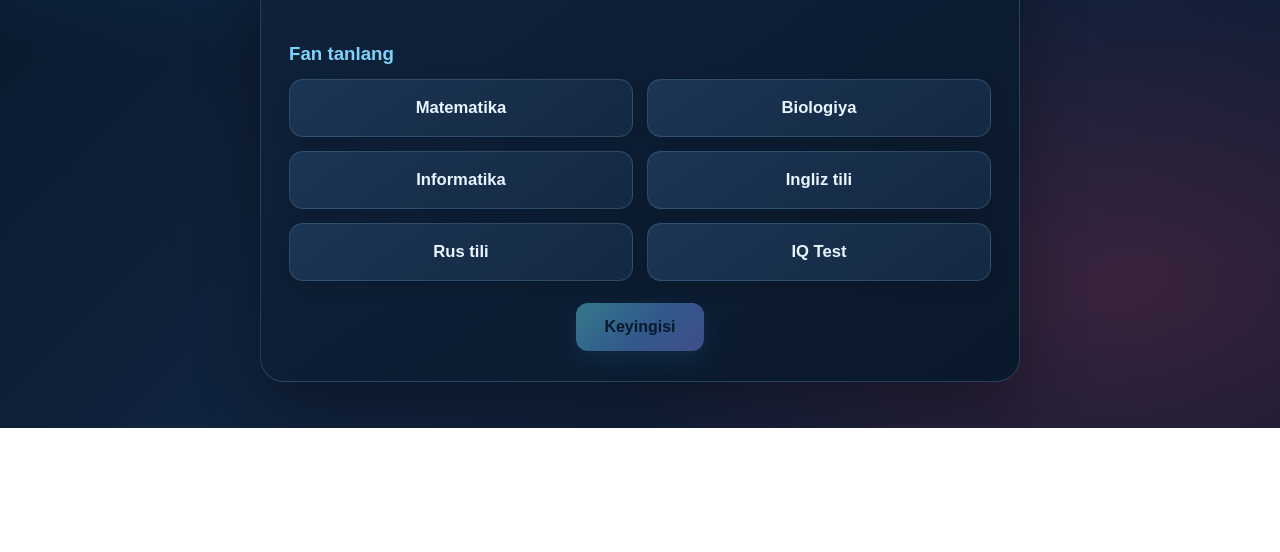
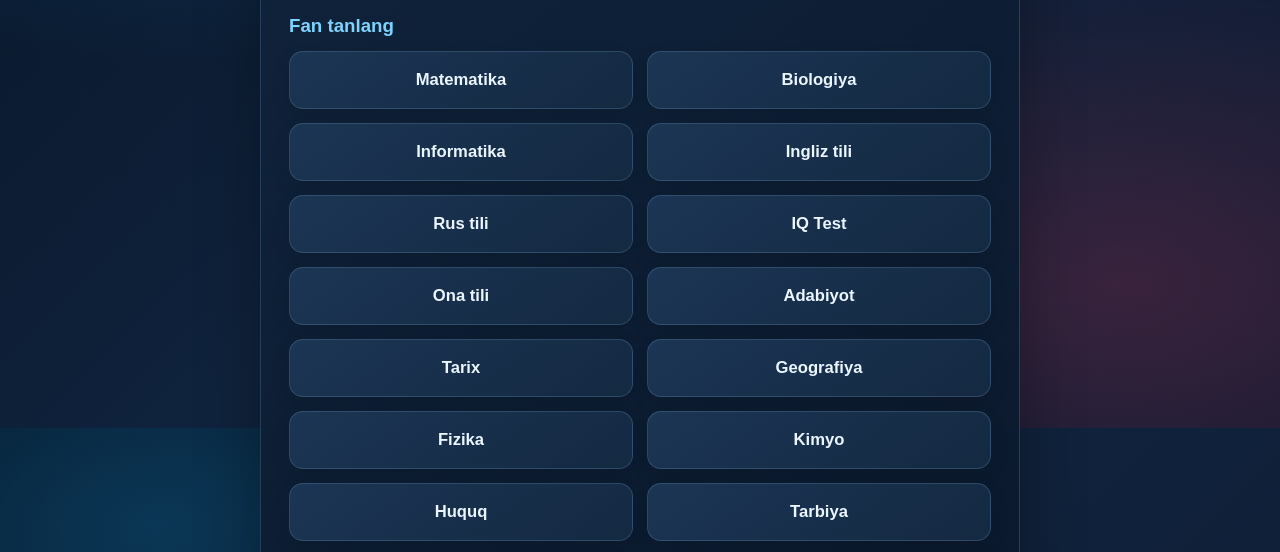
Before and after one commit to shaxriyornormurodov85-spec/Quvnoq-Testlar, a plain HTML site: page index.html in a window 1280 px wide. Shown: the part 372-924 px from the top of the page. Before the commit the page ends 800 px from the top, so only its background shows below. Drawn offline with Linux system fonts and the light colour scheme.

Commit message:
Add more school subjects to selection

```diff
--- a/index.html
+++ b/index.html
@@ -28,6 +28,15 @@
                 <button class="choice-btn" data-subject="english">Ingliz tili</button>
                 <button class="choice-btn" data-subject="russian">Rus tili</button>
                 <button class="choice-btn" data-subject="iq">IQ Test</button>
+                <button class="choice-btn" data-subject="ona_tili">Ona tili</button>
+                <button class="choice-btn" data-subject="adabiyot">Adabiyot</button>
+                <button class="choice-btn" data-subject="tarix">Tarix</button>
+                <button class="choice-btn" data-subject="geografiya">Geografiya</button>
+                <button class="choice-btn" data-subject="fizika">Fizika</button>
+                <button class="choice-btn" data-subject="kimyo">Kimyo</button>
+                <button class="choice-btn" data-subject="huquq">Huquq</button>
+                <button class="choice-btn" data-subject="tarbiya">Tarbiya</button>
+                <button class="choice-btn" data-subject="jismoniy">Jismoniy tarbiya</button>
               </div>
             </div>
             <div class="action-row">
@@ -111,6 +120,7 @@
     <script src="flow-fix.js?v=20261109-fix2"></script>
     <script src="grade-questions.js?v=20261109-fix2"></script>
     <script src="grade-level-fix.js?v=20261109-fix2"></script>
+    <script src="extra-subjects.js?v=20261115-school-subjects"></script>
     <script src="ai-fix.js?v=20261109-fix2"></script>
     <script src="vs-player-turns.js?v=20261109-fix2"></script>
     <script src="duel-upgrade.js?v=20261112-rope-top"></script>
```
